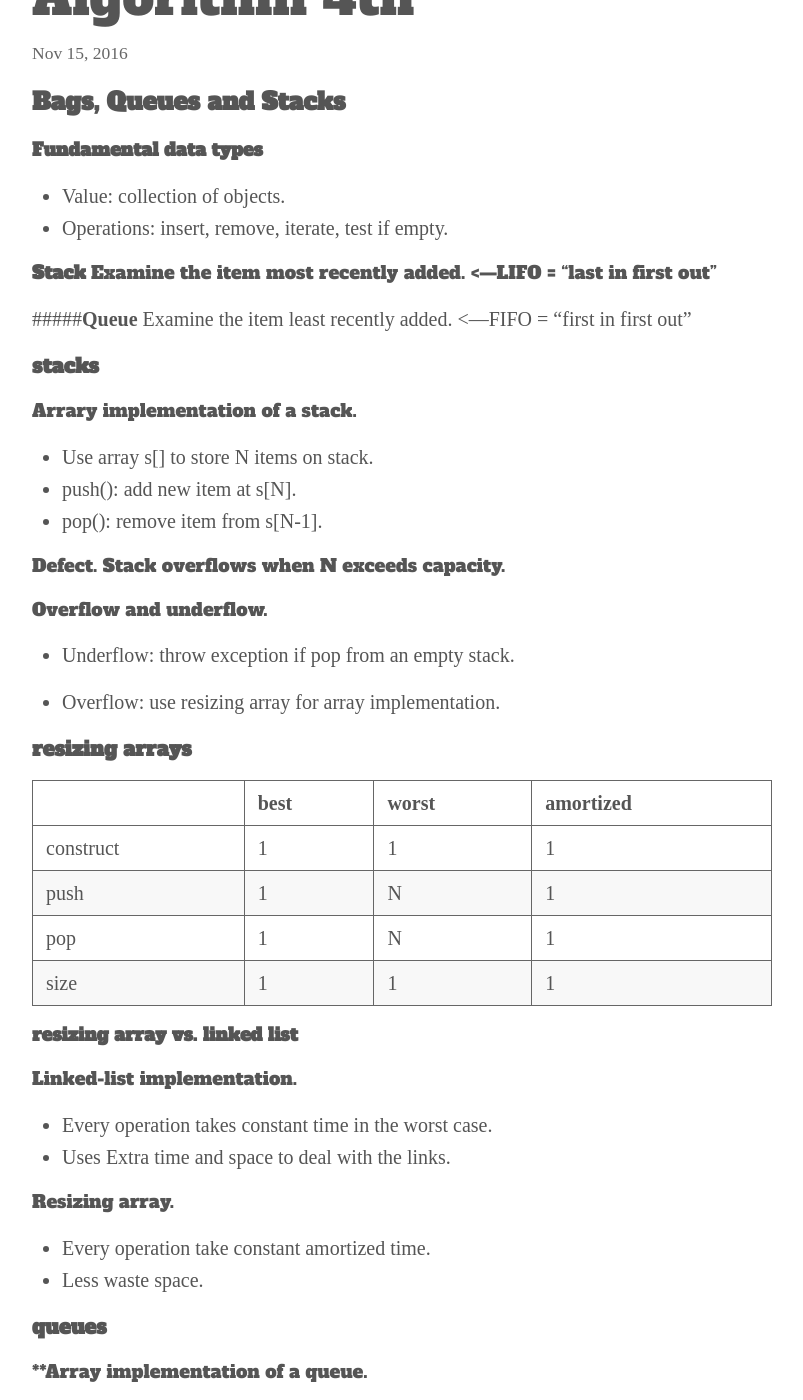
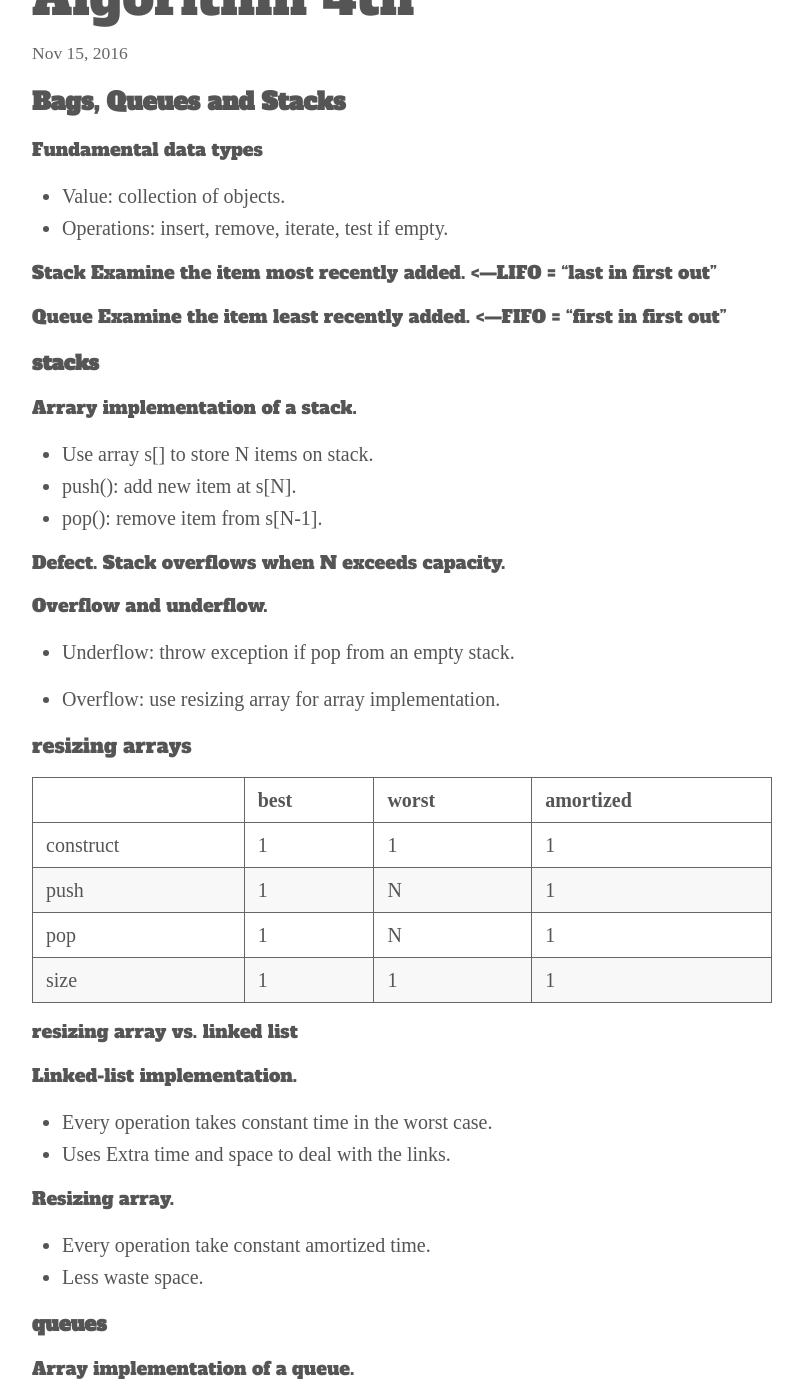
Before and after one commit to weina1117/weina1117.github.io, a Jekyll site: the page built from _posts/2016-11-15-algorithms4-week2.md, in a window 1280 px wide and 1400 px high, scrolled down 303 px. Shown: the whole window, without its empty margins (238-1041 px from the left). Built offline with Jekyll 4.4.1, drawn with Linux system fonts in a browser that asks for light colours; some web fonts are replaced; comment, search, counter and statistics services are not loaded.

Commit message:
text update

```diff
--- a/_posts/2016-11-15-algorithms4-week2.md
+++ b/_posts/2016-11-15-algorithms4-week2.md
@@ -5,14 +5,14 @@ title: Algorithm 4th
 
 ### **Bags, Queues and Stacks**
 
-##### **Fundamental data types**
+##### Fundamental data types
 
 * Value: collection of objects.
 * Operations: insert, remove, iterate, test if empty.
 
-##### **Stack** Examine the item most recently added. <---LIFO = "last in first out"
+##### Stack Examine the item most recently added. <---LIFO = "last in first out"
 
-#####**Queue** Examine the item least recently added. <---FIFO = "first in first out"
+##### Queue Examine the item least recently added. <---FIFO = "first in first out"
 
 #### **stacks**
 
@@ -29,7 +29,7 @@ title: Algorithm 4th
 
 * Overflow: use resizing array for array implementation.
 
-#### **resizing arrays**
+#### resizing arrays
 
  |           |    best    | worst | amortized |
  |-----------|------------|-------|-----------|
@@ -38,7 +38,7 @@ title: Algorithm 4th
  |pop        |      1     |   N   |     1     |
  |size       |      1     |   1   |     1     |
 
-##### **resizing array vs. linked list**
+##### resizing array vs. linked list
 
 ##### Linked-list implementation.
 * Every operation takes constant time in the worst case.
@@ -50,7 +50,7 @@ title: Algorithm 4th
 
 #### **queues**
 
-##### **Array implementation of a queue.
+##### Array implementation of a queue.
 
 * Use array q[] to store items in queue.
 * enqueue(): add new item at q[tail].
```
